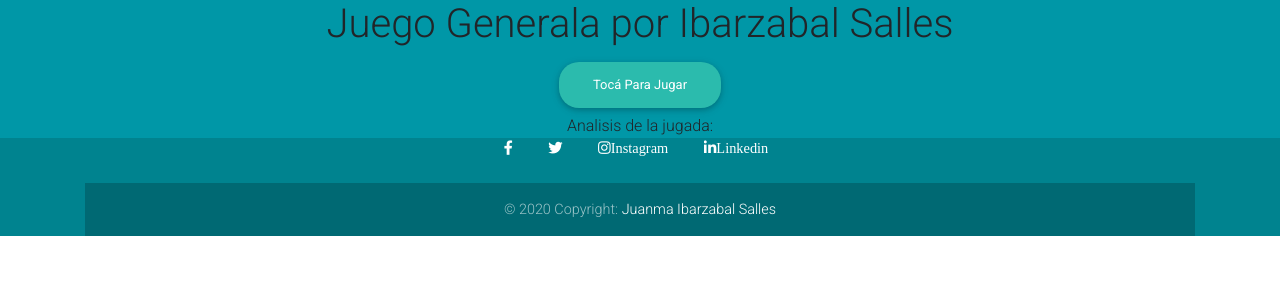
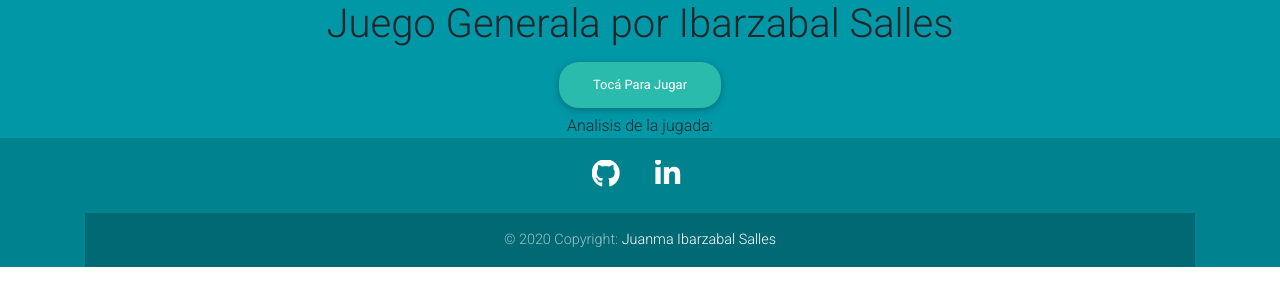
Before and after one commit to ibarzabal-jm/Generala, a plain HTML site: page index.html in a window 1280 px wide. Drawn offline with nearby package versions, Linux system fonts and the light colour scheme.

Commit message:
Update index.html

```diff
--- a/index.html
+++ b/index.html
@@ -37,33 +37,28 @@
         </div>
 
 
-        <footer class="page-footer font-small cyan darken-3">
-            <!-- Footer Links -->
-            <div class="container text-center text-md-left">
+        <footer class="page-footer font-small cyan darken-3" >
 
-            <!-- Social buttons -->
-            <ul class="list-unstyled list-inline text-center">
-                  <li class="list-inline-item">
-                    <a href="facebook.com" class="btn-floating btn-fb mx-2"><i class="fab fa-facebook-f mr-2"></i></a>
-                  </li>
-                  <li class="list-inline-item">
-                    <a href="twitter.com" class="btn-floating btn-tw mx-2"><i class="fab fa-twitter mr-2"></i></a>
-                  </li>
-                  <li class="list-inline-item">
-                    <a href="instagram.com" class="btn-floating btn-gplus mx-2"><i class="fab fa-instagram mr-2">Instagram</i></a>
-                  </li>
-                  <li class="list-inline-item">
-                    <a href="linkedin.com" class="btn-floating btn-li mx-2"><i class="fab fa-linkedin-in mr-2">Linkedin</i></a>
-                </li>
-            </ul>
-            <!-- Social buttons -->
+            <div class="container text-center">
+                <div class="row">
+                    <br/>
+                </div>
+                <ul class="list-unstyled list-inline text-center ">
+
+                      <li class="list-inline-item">
+                        <a href="https://github.com/ibarzabal-jm" class="btn-floating btn-gplus mx-2"><i class="fab fa-github mr-2 fa-2x"></i></a>
+                      </li>
+                      <li class="list-inline-item">
+                        <a href="https://www.linkedin.com/in/juan-manuel-ibarzabal" class="btn-floating btn-li mx-2"><i class="fab fa-linkedin-in mr-2 fa-2x"></i></a>
+                    </li>
+                </ul>
 
 
-            <!-- Copyright -->
+
             <div class="footer-copyright text-center py-3">© 2020 Copyright:
                 <a href="https://github.com/ibarzabal-jm"> Juanma Ibarzabal Salles</a>
             </div>
-            <!-- Copyright -->
+
 
         </footer>
 
```
